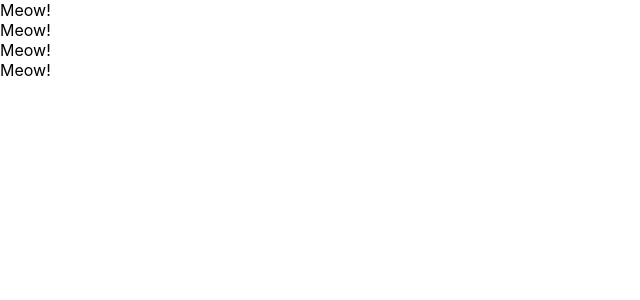
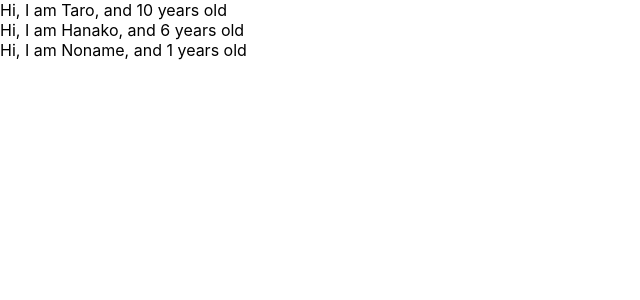
Before and after one commit to kazuki-yajima-kreis/react-redux-crud-application, a React (Create React App) app: page / in a window 1280 px wide. Shown: the top 300 px of the page, without its empty margins (0-640 px from the left). Built offline with nearby package versions, Linux system fonts and the light colour scheme.

Commit message:
learn props of component

```diff
--- a/src/App.js
+++ b/src/App.js
@@ -1,26 +1,28 @@
 import React from "react";
 
 
-// function App() {
-//   return (
-// <React.Fragment>
-//   <label htmlFor="bar">bar</label>
-//   <input type="text" onChange={()=>{console.log("I am clicked!")}} />
-// </React.Fragment>
-//   )
-// }
 const App = () => {
+  const profiles = [
+    {name : "Taro",age: 10},
+    {name: "Hanako",age: 6},
+    {name: "Noname"},
+  ]
   return (
     <div>
-      <Cat />
-      <Cat />
-      <Cat />
-      <Cat />
+      {
+        profiles.map((profiles,index) => {
+          return <User name={profiles.name} age={profiles.age} key={index}/>
+        })
+      }
     </div>
   )
 }
 
-const Cat = () => {
-  return <div>Meow!</div>
+const User = (props) => {
+  return <div>Hi, I am {props.name}, and {props.age} years old</div>
+}
+
+User.defaultProps = {
+  age:1
 }
 export default App;
```
